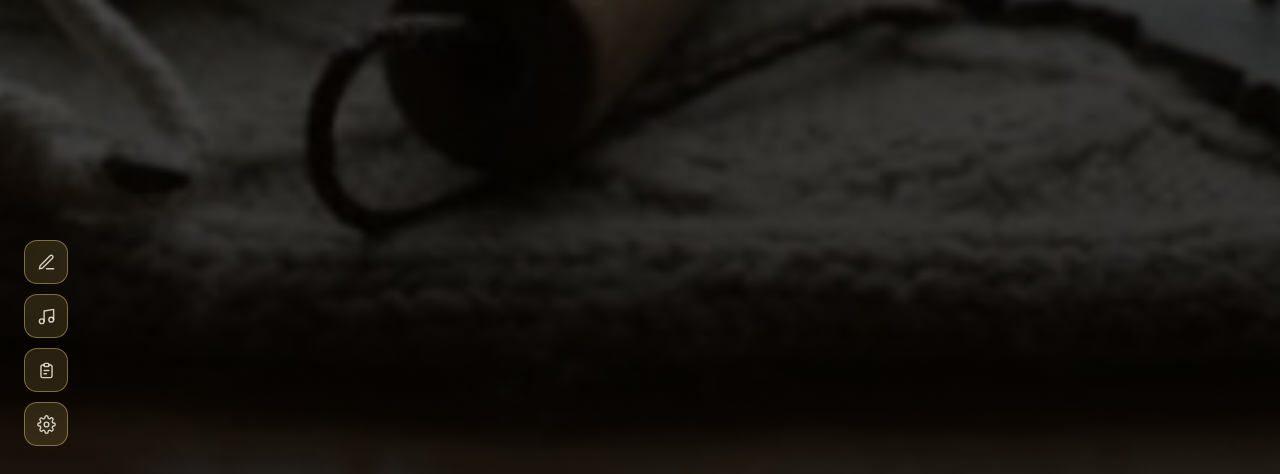
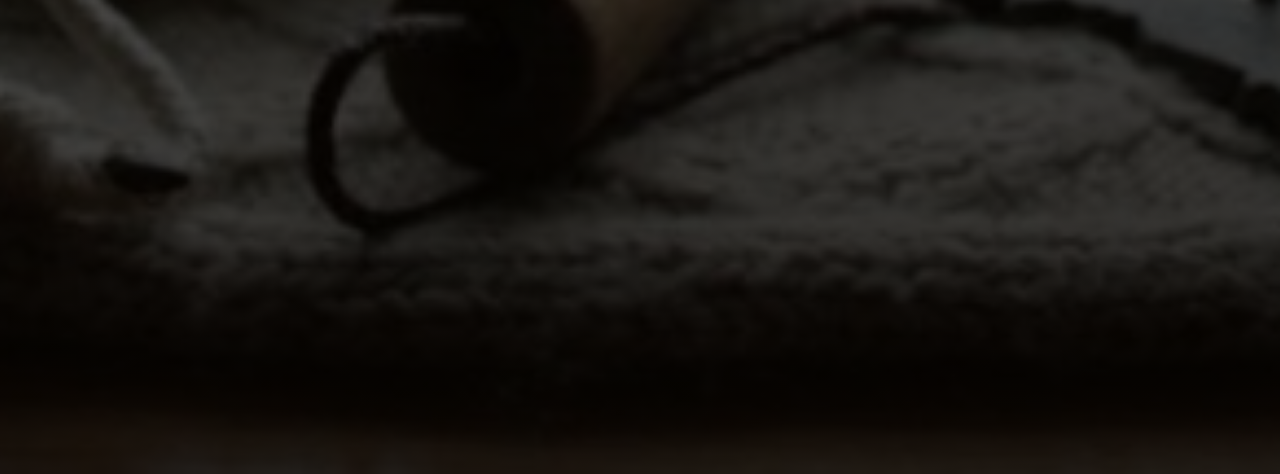
Before and after one commit to papjamzzz/time, a Flask app: page / in a window 1280 px wide. Shown: the part 1769-2243 px from the top of the page. Run offline with Flask 3, Linux system fonts and the light colour scheme.

Commit message:
Move nav icons inside Session sheet, remove floating bottom-left icons
Co-Authored-By: Claude Sonnet 4.6 <noreply@anthropic.com>

```diff
--- a/templates/index.html
+++ b/templates/index.html
@@ -134,27 +134,26 @@ body {
 }
 .btn-secondary:active { color: var(--white); }
 
-/* ── UTILITY ICONS ── */
-.util-icons {
-  position: fixed; bottom: calc(var(--safe-bot) + 28px); left: 24px;
-  display: flex; flex-direction: column; gap: 10px; z-index: 10;
-}
-.util-btn {
-  width: 44px; height: 44px; border-radius: 13px;
-  background: rgba(232,201,109,0.15); border: 1.5px solid rgba(232,201,109,0.45);
-  display: flex; align-items: center; justify-content: center;
-  cursor: pointer; color: rgba(255,248,235,0.80);
-  backdrop-filter: blur(12px); -webkit-backdrop-filter: blur(12px);
-  transition: all 0.18s; -webkit-tap-highlight-color: transparent; position: relative;
-}
-.util-btn:active { background: rgba(232,201,109,0.28); border-color: var(--gold); color: var(--gold); }
-.util-btn svg { width: 19px; height: 19px; }
-.util-btn .notif-dot {
-  position: absolute; top: -3px; right: -3px;
-  width: 9px; height: 9px; border-radius: 50%;
-  background: var(--mint); border: 1.5px solid #1a0e00; display: none;
-}
-.util-btn.has-notif .notif-dot { display: block; }
+/* ── SHEET NAV ROW ── */
+.sheet-nav {
+  display: flex; gap: 8px; margin-bottom: 4px;
+}
+.sheet-nav-btn {
+  flex: 1; display: flex; flex-direction: column; align-items: center; justify-content: center;
+  gap: 6px; padding: 12px 4px;
+  background: rgba(255,248,235,0.05); border: 1px solid var(--border); border-radius: 14px;
+  cursor: pointer; color: var(--dim);
+  transition: all 0.15s; -webkit-tap-highlight-color: transparent; position: relative;
+}
+.sheet-nav-btn:active { background: rgba(232,201,109,0.12); border-color: var(--gold-dim); color: var(--gold); }
+.sheet-nav-btn svg { width: 20px; height: 20px; }
+.sheet-nav-btn span { font-size: 10px; font-weight: 600; letter-spacing: 0.06em; text-transform: uppercase; }
+.sheet-nav-btn .notif-dot {
+  position: absolute; top: 6px; right: 6px;
+  width: 7px; height: 7px; border-radius: 50%;
+  background: var(--mint); border: 1.5px solid rgba(14,8,0,0.95); display: none;
+}
+.sheet-nav-btn.has-notif .notif-dot { display: block; }
 
 /* ── SHEETS ── */
 .sheet-overlay {
@@ -484,45 +483,46 @@ body {
   </main>
 </div>
 
-<!-- Utility icons (bottom-left) -->
-<div class="util-icons">
-  <!-- Journal -->
-  <div class="util-btn" id="journal-btn">
+<!-- Sheet overlay -->
+<div class="sheet-overlay" id="overlay"></div>
+
+<!-- ── CONFIG SHEET ── -->
+<div class="sheet" id="config-sheet">
+  <div class="sheet-handle"></div>
+
+  <!-- Nav icons -->
+  <div class="sheet-nav">
+    <div class="sheet-nav-btn" id="journal-btn">
       <div class="notif-dot"></div>
       <svg viewBox="0 0 24 24" fill="none" stroke="currentColor" stroke-width="1.8" stroke-linecap="round" stroke-linejoin="round">
         <path d="M12 20h9"/><path d="M16.5 3.5a2.121 2.121 0 0 1 3 3L7 19l-4 1 1-4L16.5 3.5z"/>
       </svg>
-  </div>
-  <!-- Sounds -->
-  <div class="util-btn" id="sounds-btn">
+      <span>Journal</span>
+    </div>
+    <div class="sheet-nav-btn" id="sounds-btn">
       <svg viewBox="0 0 24 24" fill="none" stroke="currentColor" stroke-width="1.8" stroke-linecap="round" stroke-linejoin="round">
         <path d="M9 18V5l12-2v13"/><circle cx="6" cy="18" r="3"/><circle cx="18" cy="16" r="3"/>
       </svg>
-  </div>
-  <!-- Log -->
-  <div class="util-btn" id="log-btn">
+      <span>Sounds</span>
+    </div>
+    <div class="sheet-nav-btn" id="log-btn">
       <svg viewBox="0 0 24 24" fill="none" stroke="currentColor" stroke-width="1.8" stroke-linecap="round" stroke-linejoin="round">
         <path d="M9 5H7a2 2 0 0 0-2 2v12a2 2 0 0 0 2 2h10a2 2 0 0 0 2-2V7a2 2 0 0 0-2-2h-2"/>
         <rect x="9" y="3" width="6" height="4" rx="1"/>
         <line x1="9" y1="12" x2="15" y2="12"/><line x1="9" y1="16" x2="12" y2="16"/>
       </svg>
-  </div>
-  <!-- Settings -->
-  <div class="util-btn" id="settings-btn">
+      <span>Log</span>
+    </div>
+    <div class="sheet-nav-btn" id="settings-btn">
       <svg viewBox="0 0 24 24" fill="none" stroke="currentColor" stroke-width="1.8" stroke-linecap="round" stroke-linejoin="round">
         <circle cx="12" cy="12" r="3"/>
         <path d="M19.4 15a1.65 1.65 0 0 0 .33 1.82l.06.06a2 2 0 0 1-2.83 2.83l-.06-.06a1.65 1.65 0 0 0-1.82-.33 1.65 1.65 0 0 0-1 1.51V21a2 2 0 0 1-4 0v-.09A1.65 1.65 0 0 0 9 19.4a1.65 1.65 0 0 0-1.82.33l-.06.06a2 2 0 0 1-2.83-2.83l.06-.06A1.65 1.65 0 0 0 4.68 15a1.65 1.65 0 0 0-1.51-1H3a2 2 0 0 1 0-4h.09A1.65 1.65 0 0 0 4.6 9a1.65 1.65 0 0 0-.33-1.82l-.06-.06a2 2 0 0 1 2.83-2.83l.06.06A1.65 1.65 0 0 0 9 4.68a1.65 1.65 0 0 0 1-1.51V3a2 2 0 0 1 4 0v.09a1.65 1.65 0 0 0 1 1.51 1.65 1.65 0 0 0 1.82-.33l.06-.06a2 2 0 0 1 2.83 2.83l-.06.06A1.65 1.65 0 0 0 19.4 9a1.65 1.65 0 0 0 1.51 1H21a2 2 0 0 1 0 4h-.09a1.65 1.65 0 0 0-1.51 1z"/>
       </svg>
-  </div>
-</div>
-
-<!-- Sheet overlay -->
-<div class="sheet-overlay" id="overlay"></div>
-
-<!-- ── CONFIG SHEET ── -->
-<div class="sheet" id="config-sheet">
-  <div class="sheet-handle"></div>
-  <div class="sheet-title">Session</div>
+      <span>Settings</span>
+    </div>
+  </div>
+
+  <div class="sheet-title" style="margin-top:20px">Session</div>
 
   <!-- Quick chips -->
   <div class="settings-section-hdr" style="margin-top:4px">Duration</div>
@@ -1111,10 +1111,10 @@ function closeAllSheets() {
   document.querySelectorAll('.sheet').forEach(s => s.classList.remove('open'));
 }
 document.getElementById('overlay').addEventListener('click', closeAllSheets);
-document.getElementById('settings-btn').addEventListener('click', () => openSheet('settings-sheet'));
-document.getElementById('log-btn').addEventListener('click', () => { renderLog(); openSheet('log-sheet'); });
-document.getElementById('sounds-btn').addEventListener('click', () => { renderSounds(); openSheet('sounds-sheet'); });
-document.getElementById('journal-btn').addEventListener('click', () => { renderJournalLog(); openSheet('journal-sheet'); document.getElementById('journal-btn').classList.remove('has-notif'); });
+document.getElementById('settings-btn').addEventListener('click', () => { closeAllSheets(); openSheet('settings-sheet'); });
+document.getElementById('log-btn').addEventListener('click',      () => { closeAllSheets(); renderLog(); openSheet('log-sheet'); });
+document.getElementById('sounds-btn').addEventListener('click',   () => { closeAllSheets(); renderSounds(); openSheet('sounds-sheet'); });
+document.getElementById('journal-btn').addEventListener('click',  () => { closeAllSheets(); renderJournalLog(); openSheet('journal-sheet'); document.getElementById('journal-btn').classList.remove('has-notif'); });
 document.getElementById('btn-config').addEventListener('click', () => openSheet('config-sheet'));
 
 /* ══════════════════════════════════════════════
```
Lines whose indentation alone changed are shown as unchanged.
